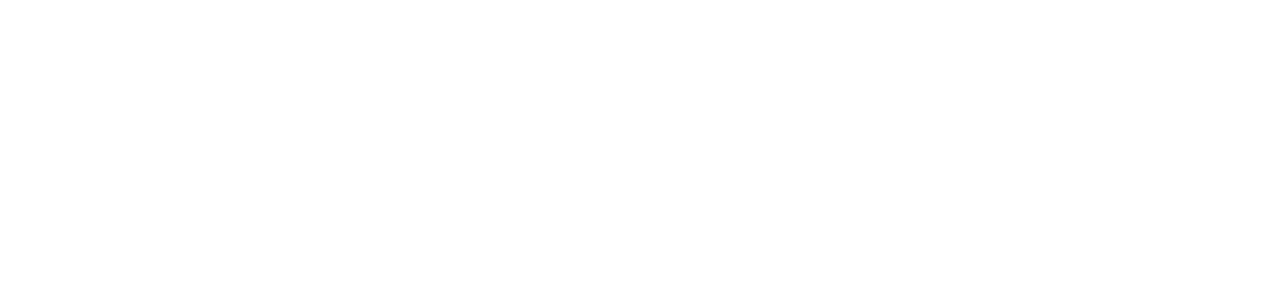
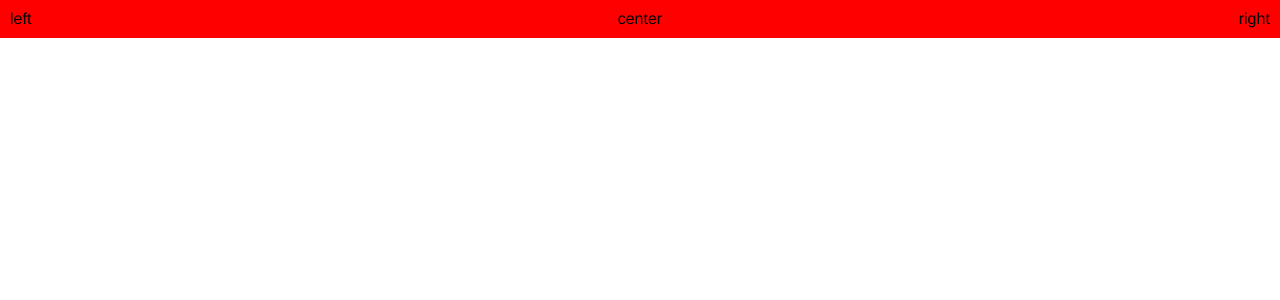
Before and after one commit to 18722549370/vue, a Vue app: page /Head in a window 1280 px wide. Shown: the top 300 px of the page. Built offline with nearby package versions, Linux system fonts and the light colour scheme.

Commit message:
'定义公共组件head'

```diff
--- a/src/App.vue
+++ b/src/App.vue
@@ -49,7 +49,7 @@
 .Router {
   position: absolute;
   width: 100%;
-  transition: all .5s ease;
+  transition: all .5s linear;
 }
 .slide-left-enter, .slide-right-leave-active {
   opacity: 0;
--- a/src/components/First.vue
+++ b/src/components/First.vue
@@ -1,12 +1,6 @@
 <template>
   <div>
-    <header>
-      <ul>
-        <li>返回</li>
-        <li>标题</li>
-        <li>菜单</li>
-      </ul>
-    </header>
+    <Head leftTitle="返回" centerTitle="首页" :isFlag="false"></Head>
     <main>
       <ul>
         <li v-for="(item,index) in mockList" :key="index" @click=nav(index)>
@@ -19,7 +13,11 @@
   </div>
 </template>
 <script>
+import Head from './Head'
 export default {
+  components: {
+    Head
+  },
   data () {
     return {
       mockList:[
@@ -32,18 +30,13 @@
   },
   methods: {
     nav(index){
-      this.$router.push({name: 'Second',params:{itemData:this.mockList[index]}})
+      this.$router.push({name: 'Second',params:{itemData:this.mockList[index]}}) //路由跳转一
+      // this.$router.push({path:'/Second',query:{itemData:this.mockList[index]}}) //路由跳转二
     }
   }
 }
 </script>
 <style scoped>
-header ul {
-  display: flex;
-  justify-content: space-between;
-  padding: 10px;
-  background-color: #ff0000;
-}
 main ul {
   margin: 0 10px;
 }
--- /dev/null
+++ b/src/components/Head.vue
@@ -0,0 +1,68 @@
+<template>
+  <header>
+    <ul class="clearfix">
+      <li @click="goBack()">{{leftTitle}}</li>
+      <li>{{centerTitle}}</li>
+      <li v-show="isFlag">{{rightTitle}}</li>
+    </ul>
+  </header>
+</template>
+<script>
+export default {
+  name: 'v-head',
+  props: {
+    //titlebar 左边默认文字
+    leftTitle: {
+      default: 'left'
+    },
+    //titlebar 中间默认文字
+    centerTitle: {
+      default: 'center'
+    },
+    //titlebar 右边默认文字
+    rightTitle: {
+      default: 'right'
+    },
+    //是否显示右边布局
+    isFlag: {
+      default: true
+    },
+    //返回按钮
+    goBack: {
+      type: Function
+    }
+  }
+}
+</script>
+<style scoped>
+header ul {
+  /* display: flex;
+  justify-content: space-between; */
+  padding: 10px;
+  background-color: #ff0000;
+}
+.clearfix:after
+{
+	clear:both;/* 清除全部样式 */
+	content:".";
+	display:block;/* 块级元素 */
+	font-size:0;
+	height:0;/* 高度为0 */
+	line-height:0;/* 行高为0 */
+	visibility:hidden;/* 规定元素隐藏 */
+}
+.clearfix
+{
+	zoom:1;/* 检查页面是否清楚浮动 标签是否关闭*/
+}
+li {
+  float: left;
+  width: 33.33%;
+}
+li:nth-of-type(2) { /*匹配同类型中的第n个同级兄弟元素*/
+  text-align: center;
+}
+li:nth-of-type(3) {
+  text-align: right;
+}
+</style>
--- a/src/components/Second.vue
+++ b/src/components/Second.vue
@@ -1,21 +1,22 @@
 <template>
   <div>
-    <header>
-      <ul>
-        <li @click="goBack">返回</li>
-        <li>标题</li>
-        <li>菜单</li>
-      </ul>
-    </header>
+    <Head leftTitle="左边" centerTitle="第二页" rightTitle="侧边栏" :goBack="go"></Head>
     <main>
+      <!-- 第一种传参方式 -->
       <p>我是第二个页面，取得传过来的值是：{{this.$route.params.itemData.name}}</p>
+      <!-- 第二种传参方式 -->
+      <!-- <p>我是第二个页面，取得传过来的值是：{{this.$route.query.itemData.name}}</p> -->
     </main>
   </div>
 </template>
 <script>
+import Head from './Head'
 export default {
+  components: {
+    Head
+  },
   methods: {
-    goBack () {
+    go () {
       this.$router.goBack()
     }
   }
--- a/src/router/index.js
+++ b/src/router/index.js
@@ -1,6 +1,7 @@
 import Vue from 'vue'
 import Router from 'vue-router'
 import HelloWorld from '@/components/store' //   @ /src
+import Head from '@/components/Head'
 import First from '@/components/First' //默认组件
 import Second from '@/components/Second'
 Vue.use(Router)
@@ -12,6 +13,9 @@
 }
 
 export default new Router({
+  /*
+   * path: 浏览器端的地址
+  */
   routes: [
     // {
     //   path: '/',  //根路径默认组件
@@ -27,6 +31,11 @@
       path: '/Second',
       name: 'Second',
       component: Second
+    },
+    {
+      path: '/Head',
+      name: 'Head',
+      component: Head
     }
   ],
   mode: 'history' //去掉地址栏#
```
